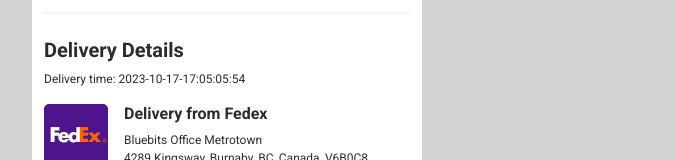
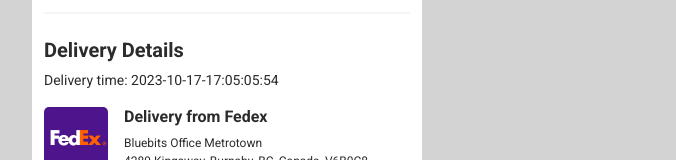
Before and after one commit to kaorisatoyvr/delivery_app, a React (Vite) app: page / in a window 1280 px wide. Shown: the part 270-430 px from the top of the page, without its empty margins (413-1089 px from the left). Built offline with nearby package versions, Linux system fonts and the light colour scheme.

Commit message:
adjust font-size for delivery time

```diff
--- a/src/components/details/details.css
+++ b/src/components/details/details.css
@@ -4,9 +4,8 @@
 }
 
 /* Delivery Details */
-.delivery__details p {
-    font-size: 12px;
-    color: #515461;
+.deliver__details p {
+    font-size: 14px;
 }
 
 /* Fedex Information */
```
